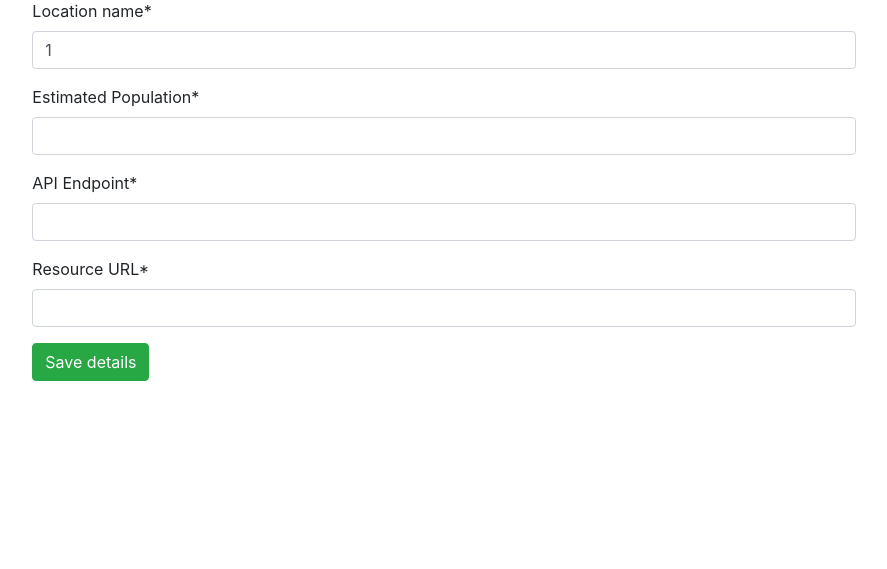
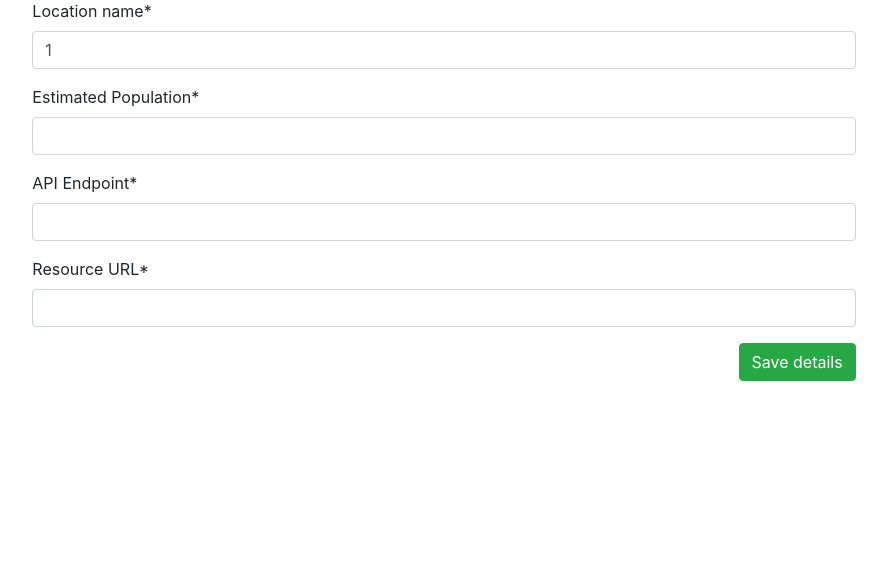
Before and after one commit to santiago-mooser/COMP3297-individual, a Django app: page /add/1 in a window 1280 px wide. Shown: the part 187-756 px from the top of the page, without its empty margins (196-1083 px from the left). Run offline with Django 3.2, Linux system fonts and the light colour scheme; some libraries are stand-ins or nearby versions.

Commit message:
feat(UI/UX): Visual improvements

```diff
--- a/src/templates/base.html
+++ b/src/templates/base.html
@@ -39,13 +39,13 @@
 
             <div class="row content">
                 <div class="col-sm-2 sidenav">
+                    <br>
+                    {% bootstrap_messages %}
                 </div>
                 <div class="col-sm-8 text-left">
                     {% block content %}<!-- Main Content block -->{% endblock %}
                 </div>
                 <div class="col-sm-2 sidenav">
-                    <br>
-                    {% bootstrap_messages %}
                 </div>
             </div>
         </div>
@@ -53,9 +53,11 @@
         <footer class="mt-auto bg-dark">
             <div class="container unique-color-dark">
                 <div class="footer-copyright text-center">
-                    <p class="text-white">
-                        Like the site? Here's my <a class="text-blue" href="https://github.com/santiago-espinosa" target="_blank" rel="noopener noreferrer">Github</a>
-                    </p>
+                    <div class="col text-center">
+                            <p class="text-white">
+                                Like the site? Here's my <a class="text-blue" href="https://github.com/santiago-espinosa" target="_blank" rel="noopener noreferrer">Github</a>
+                            </p>
+                    </div>
                 </div>
             </div>
         </footer>
--- a/src/templates/views/homepage.html
+++ b/src/templates/views/homepage.html
@@ -70,6 +70,7 @@
             <a class="btn btn-primary" href="/update/{{ location_name }}" role="button">Update</a>
         </div>
     </div>
+    <br>
 </div>
 
 {% endblock %}
--- a/src/templates/views/new_resource.html
+++ b/src/templates/views/new_resource.html
@@ -24,7 +24,14 @@
 <form method="post" novalidate>
     {% csrf_token %}
     {{ form|crispy }}
-    <button type="submit" class="btn btn-success">Save details</button>
+    <div class="row button">
+        <div class="col">
+        </div>
+        <div class="col text-right">
+            <button type="submit" class="btn btn-success">Save details</button>
+        </div>
+    </div>
+    <br>
   </form>
 
 {% endblock %}
```
